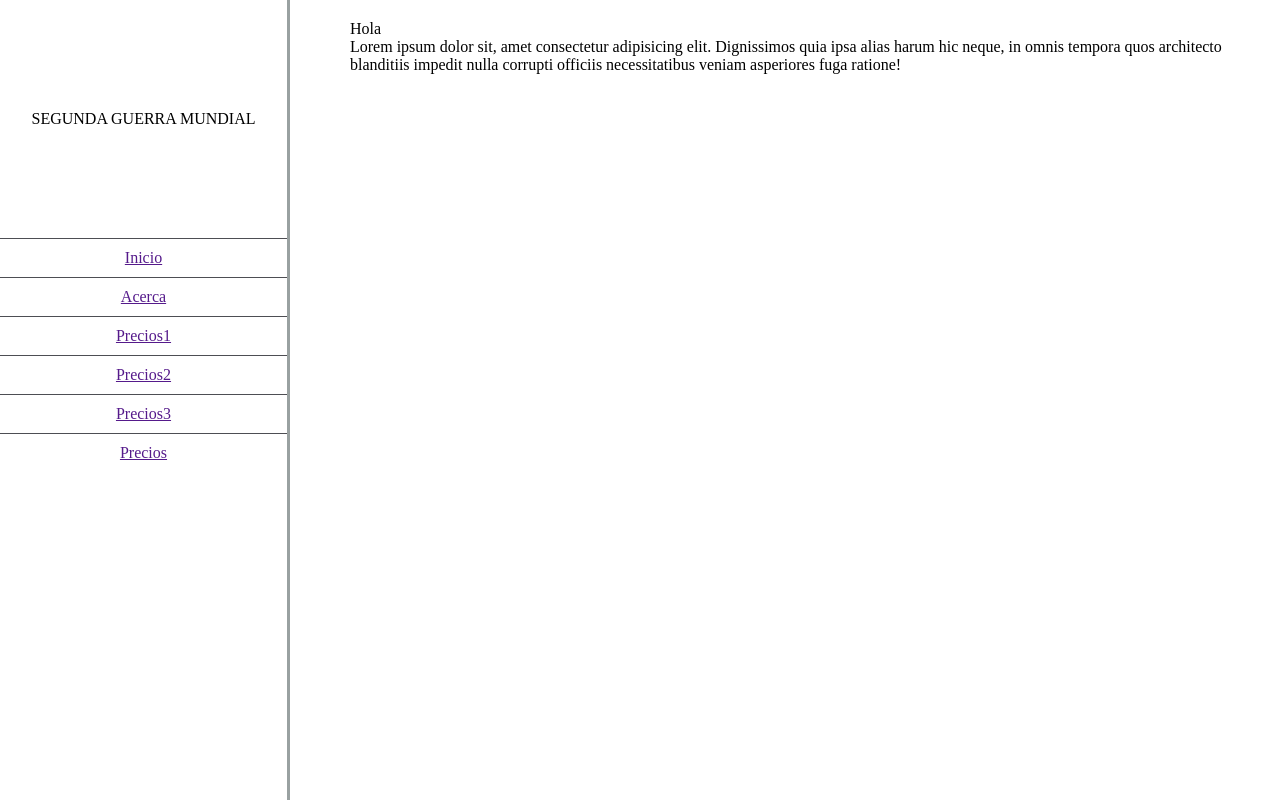
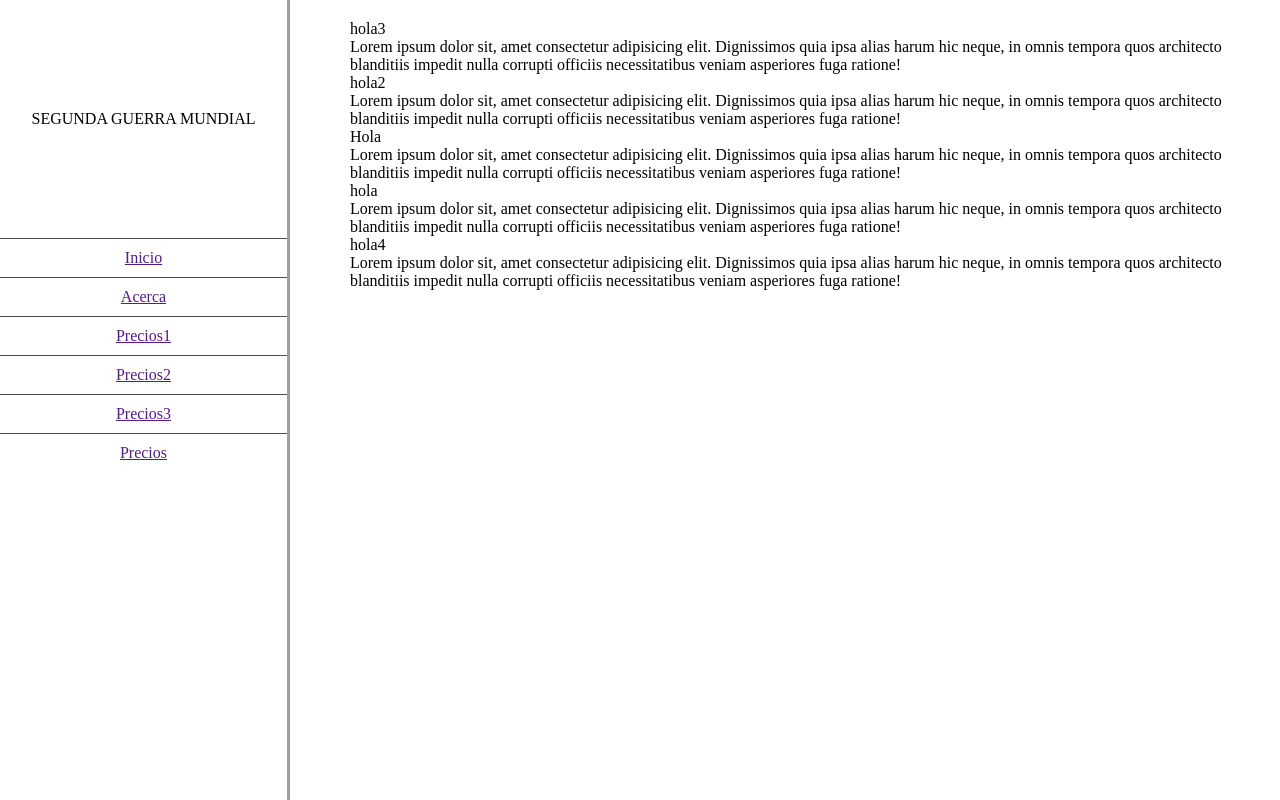
Before and after one commit to kira4489/Documentation-page, a plain HTML site: page index.html in a window 1280 px wide. Drawn offline with Linux system fonts and the light colour scheme.

Commit message:
actualizaicones

```diff
--- a/index.html
+++ b/index.html
@@ -32,10 +32,26 @@
     </nav>
     <main id="main-doc">
       <section class="main-section" id="#main-doc">
-        <header></header>
+        <header>hola3</header>
+        <article>
+            <p>
+              Lorem ipsum dolor sit, amet consectetur adipisicing elit.
+              Dignissimos quia ipsa alias harum hic neque, in omnis tempora quos
+              architecto blanditiis impedit nulla corrupti officiis necessitatibus
+              veniam asperiores fuga ratione!
+            </p>
+          </article>
       </section>
       <section class="main-section" id="#main-doc">
-        <header></header>
+        <header>hola2</header>
+        <article>
+            <p>
+              Lorem ipsum dolor sit, amet consectetur adipisicing elit.
+              Dignissimos quia ipsa alias harum hic neque, in omnis tempora quos
+              architecto blanditiis impedit nulla corrupti officiis necessitatibus
+              veniam asperiores fuga ratione!
+            </p>
+          </article>
       </section>
       <section class="main-section" id="#main-doc">
         <header>Hola</header>
@@ -49,12 +65,26 @@
         </article>
       </section>
       <section class="main-section" id="#main-doc">
-        <header></header>
-        <article></article>
+        <header>hola</header>
+        <article>
+            <p>
+              Lorem ipsum dolor sit, amet consectetur adipisicing elit.
+              Dignissimos quia ipsa alias harum hic neque, in omnis tempora quos
+              architecto blanditiis impedit nulla corrupti officiis necessitatibus
+              veniam asperiores fuga ratione!
+            </p>
+          </article>
       </section>
       <section class="main-section" id="#main-doc">
-        <header></header>
-        <article></article>
+        <header>hola4</header>
+        <article>
+            <p>
+              Lorem ipsum dolor sit, amet consectetur adipisicing elit.
+              Dignissimos quia ipsa alias harum hic neque, in omnis tempora quos
+              architecto blanditiis impedit nulla corrupti officiis necessitatibus
+              veniam asperiores fuga ratione!
+            </p>
+          </article>
       </section>
     </main>
   </body>
```
